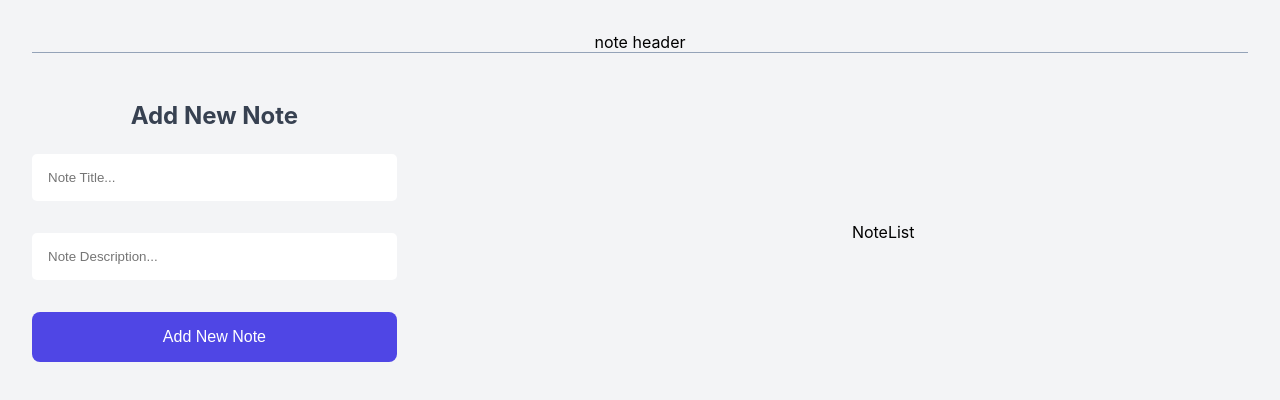
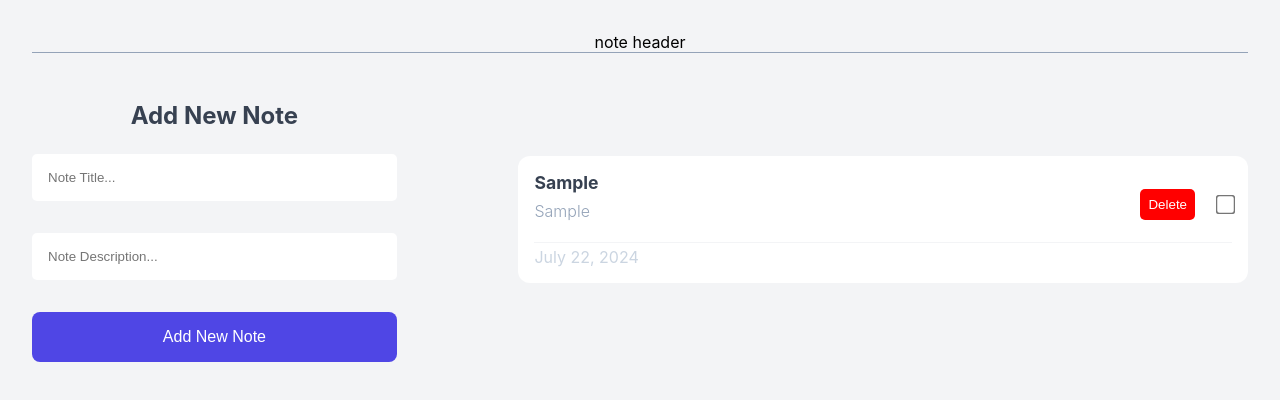
Before and after one commit to Soroosh-Hemati/NoteApp-React, a React app: page / in a window 1280 px wide. Both pictures are taken after typing "Sample", "Sample" into the empty fields and a click on the button "Add New Note". Shown: the top 400 px of the page. Built offline with nearby package versions, Linux system fonts and the light colour scheme; the HTML template or start-up script is replaced by a standard one.

Commit message:
NoteList component added

```diff
--- a/src/App.css
+++ b/src/App.css
@@ -34,3 +34,55 @@
     border-radius: 5px;
     width: 100%;
 }
+.note-item {
+  padding: 1rem;
+  background-color: #fff;
+  border-radius: 0.75rem;
+  margin-bottom: 1.5rem;
+}
+
+.note-item__header {
+  display: flex;
+  align-items: center;
+  justify-content: space-between;
+  padding-bottom: 0.3rem;
+  margin-bottom: 0.3rem;
+  border-bottom: 1px solid var(--text-100);
+}
+
+.note-item.completed .title {
+  text-decoration: line-through;
+}
+
+.note-item.completed {
+  opacity: 80%;
+}
+
+.note-item__header .title {
+  font-size: 1.1rem;
+  color: var(--text-700);
+  margin-bottom: 0.5rem;
+  font-weight: 700;
+}
+
+.note-item__header .description {
+  color: var(--text-400);
+  margin-bottom: 1rem;
+  font-weight: 300;
+}
+
+.note-item__header .actions {
+  display: flex;
+  gap: 1.5rem;
+  align-items: center;
+}
+.note-item__footer {
+  text-align: left;
+  color: var(--text-300);
+}
+.btn--secondary{
+  background-color: red;
+  color: #fff;
+  padding: .5rem;
+  border-radius: 5px;
+}
--- a/src/App.jsx
+++ b/src/App.jsx
@@ -4,18 +4,22 @@ import './App.css'
 import { useState } from 'react'
 
 function App() {
-  const [notes,setNotes] = useState([]);
-  const handleAddNote = (newNote)=>{
-    setNotes((prevNotes)=>[...prevNotes,newNote])
+  const [notes, setNotes] = useState([]);
+  const handleAddNote = (newNote) => {
+    setNotes((prevNotes) => [...prevNotes, newNote])
   }
-
+  const handleDeleteNote = (id) => setNotes((prevNotes) => prevNotes.filter((note) => note.id != id))
+  const handleCheckNote = (event) => {
+    const noteId = Number(event.target.value)
+    setNotes((prevNotes) => prevNotes.map((note) => note.id == noteId ? { ...note, completed: !note.completed } : note))
+  }
   return <div className='container'>
     <div className="note-header">note header</div>
     <div className="note-app">
-      <AddNewNote onAddNote={handleAddNote}/>
+      <AddNewNote onAddNote={handleAddNote} />
       <div className="note-container">
-        <NoteList notes={notes}/>
-        </div>
+        <NoteList notes={notes} onDelete={handleDeleteNote} onCheck={handleCheckNote} />
+      </div>
     </div>
   </div>
 
--- a/src/components/AddNewNote.jsx
+++ b/src/components/AddNewNote.jsx
@@ -12,7 +12,7 @@ function AddNewNote({onAddNote}) {
             title,
             description,
             id: Date.now(),
-            Completed: false,
+            completed: false,
             createdAt: new Date().toISOString()
         }
         onAddNote(newNote)
--- a/src/components/NoteList.jsx
+++ b/src/components/NoteList.jsx
@@ -1,8 +1,40 @@
 
-function NoteList({notes}) {
-  return (
-    <div>NoteList</div>
-  )
+function NoteList({ notes, onDelete, onCheck }) {
+    return (
+        <div className="note-list">
+            {
+                notes.map(note => <NoteItem key={note.id} note={note} onDelete={onDelete} onCheck={onCheck} />)
+            }
+        </div>
+    )
 }
 
 export default NoteList
+
+function NoteItem({ note, onDelete, onCheck }) {
+    const options = {
+        year: 'numeric',
+        month: 'long',
+        day: 'numeric'
+    }
+    return <div key={note.id} className={`note-item ${note.completed ? "completed" : ''}`}>
+        <div className="note-item__header">
+            <div>
+                <p className="title">{note.title}</p>
+                <p className="description">{note.description}</p>
+            </div>
+            <div className="actions">
+                <button className="btn--secondary" onClick={() => onDelete(note.id)}>Delete</button>
+                <input type="checkbox"
+                name={note.id}
+                id={note.id}
+                value={note.id}
+                onChange={onCheck}
+                checked={note.completed} />
+            </div>
+        </div>
+        <div className="note-item__footer">
+            {new Date(note.createdAt).toLocaleDateString('en-US', options)}
+        </div>
+    </div>
+}
```
